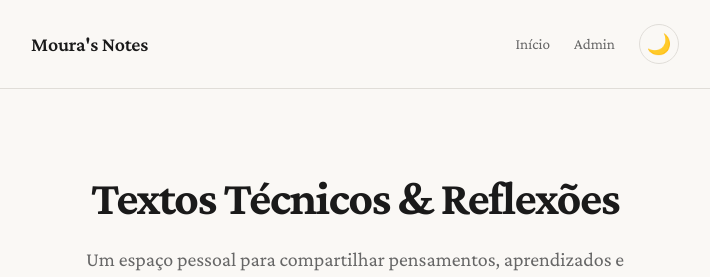
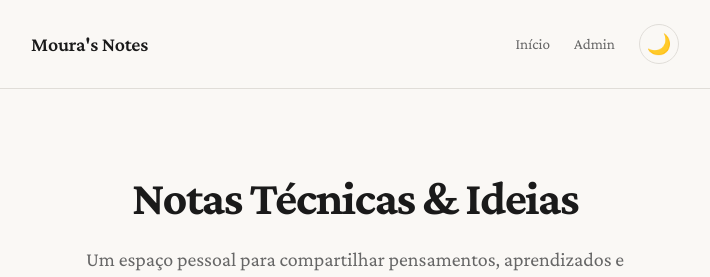
Before and after one commit to ArthurM749/MouraNotes, a React (Vite) app: page / in a window 1280 px wide. Shown: the top 277 px of the page, without its empty margins (285-995 px from the left). Built offline with nearby package versions, Linux system fonts and the light colour scheme; no server answers; the database is empty.

Commit message:
corrigindo textos

```diff
--- a/index.html
+++ b/index.html
@@ -7,7 +7,7 @@
   <text y='0.9em' font-size='90'>✏️</text>
 </svg>">
     <meta name="viewport" content="width=device-width, initial-scale=1.0" />
-    <title>Home</title>
+    <title>Moura's Notes</title>
     <link rel="preconnect" href="https://fonts.googleapis.com">
     <link rel="preconnect" href="https://fonts.gstatic.com" crossorigin>
     <link href="https://fonts.googleapis.com/css2?family=Crimson+Pro:ital,wght@0,400;0,600;0,700;1,400&family=JetBrains+Mono:wght@400;500&display=swap" rel="stylesheet">
--- a/src/pages/Home.jsx
+++ b/src/pages/Home.jsx
@@ -56,7 +56,7 @@ export default function Home() {
   return (
     <div className="container">
       <div className="hero">
-        <h1 className="hero-title">Textos Técnicos & Reflexões</h1>
+        <h1 className="hero-title">Notas Técnicas & Ideias</h1>
         <p className="hero-subtitle">
           Um espaço pessoal para compartilhar pensamentos, aprendizados e explorações técnicas
         </p>
```
